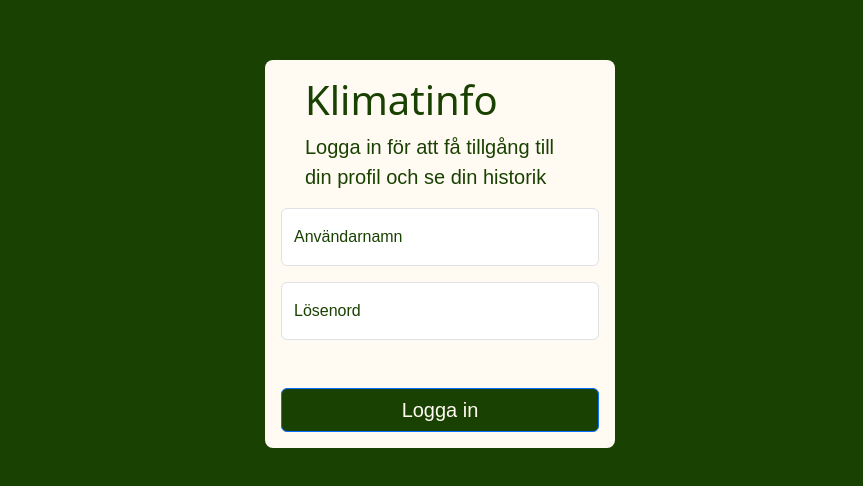
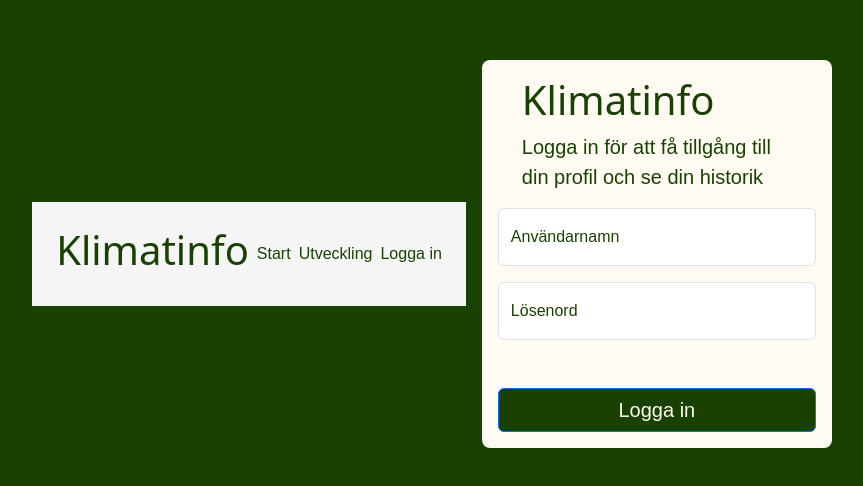
Before and after one commit to fiamont/Frontend_application_Boras, a React (Vite) app: page / in a window 1280 px wide. Shown: the part 146-632 px from the top of the page, without its empty margins (200-1063 px from the left). Built offline with nearby package versions, Linux system fonts and the light colour scheme; a web font is replaced by a local one.

Commit message:
Add props to navigation

```diff
--- a/src/App.css
+++ b/src/App.css
@@ -25,16 +25,26 @@
   background-color: var(--beige-one);
 }
 
-.navigation {
+.navigation-default {
   background-color: var(--dark-green);
   color: var(--light-color);
 }
 
-.navigation-link {
+.navigation-default a {
   color: var(--light-color);
   text-decoration: none;
 }
 
-.navigation-link:hover {
+.navigation-default a:hover {
   text-decoration: underline;
 }
+
+.navigation-login {
+  background-color: var(--light-grey);
+  color: var(--dark-green);
+}
+
+.navigation-login a {
+  color: var(--dark-green);
+  text-decoration: none;
+}
--- a/src/components/Navigation.jsx
+++ b/src/components/Navigation.jsx
@@ -1,20 +1,16 @@
 import { Link } from "react-router-dom";
 
-function Navigation() {
+function Navigation(props) {
   return (
-    <nav className="navigation p-4 d-flex gap-2 align-items-center">
-      <Link className="navigation-link" to={"/start"}>
+    <nav
+      className={`${props.isLoginPage ? "navigation-login" : "navigation-default"} navigation p-4 d-flex gap-2 align-items-center`}
+    >
+      <Link className="navigation-link" to="/start">
         <h1>Klimatinfo</h1>
       </Link>
-      <Link className="navigation-link" to={"/start"}>
-        Start
-      </Link>
-      <Link className="navigation-link" to={"/lektion"}>
-        Utveckling
-      </Link>
-      <Link className="navigation-link" to={"/profil"}>
-        Profil
-      </Link>
+      <Link to="/start">Start</Link>
+      <Link to="/lektion">Utveckling</Link>
+      <Link to="/profil">{props.isLoginPage ? "Logga in" : "Profil"}</Link>
     </nav>
   );
 }
--- a/src/views/LectureView.jsx
+++ b/src/views/LectureView.jsx
@@ -3,7 +3,7 @@ import Navigation from "../components/Navigation";
 function LectureView() {
   return (
     <div>
-      <Navigation />
+      <Navigation isLoginPage={false} />
       <h2>Lektionsvy</h2>
     </div>
   );
--- a/src/views/LoginView.jsx
+++ b/src/views/LoginView.jsx
@@ -1,8 +1,10 @@
 import LoginForm from "../components/LoginForm";
+import Navigation from "../components/Navigation";
 
 function LoginView() {
   return (
     <div className="d-flex justify-content-center align-items-center login-view vh-100">
+      <Navigation isLoginPage={true} />
       <LoginForm />
     </div>
   );
--- a/src/views/ProfileView.jsx
+++ b/src/views/ProfileView.jsx
@@ -7,7 +7,7 @@ import Navigation from "../components/Navigation";
 function ProfileView() {
   return (
     <div>
-      <Navigation />
+      <Navigation isLoginPage={false} />
       <div className="d-flex flex-column gap-5 m-4">
         <ProfileSummary />
         <UserRanking />
--- a/src/views/StartView.jsx
+++ b/src/views/StartView.jsx
@@ -5,7 +5,7 @@ import Navigation from "../components/Navigation";
 function StartView() {
   return (
     <div>
-      <Navigation />
+      <Navigation isLoginPage={false} />
       <div className="d-flex flex-column gap-5 m-4">
         <ProfileSummary />
         <StartIntro />
```
